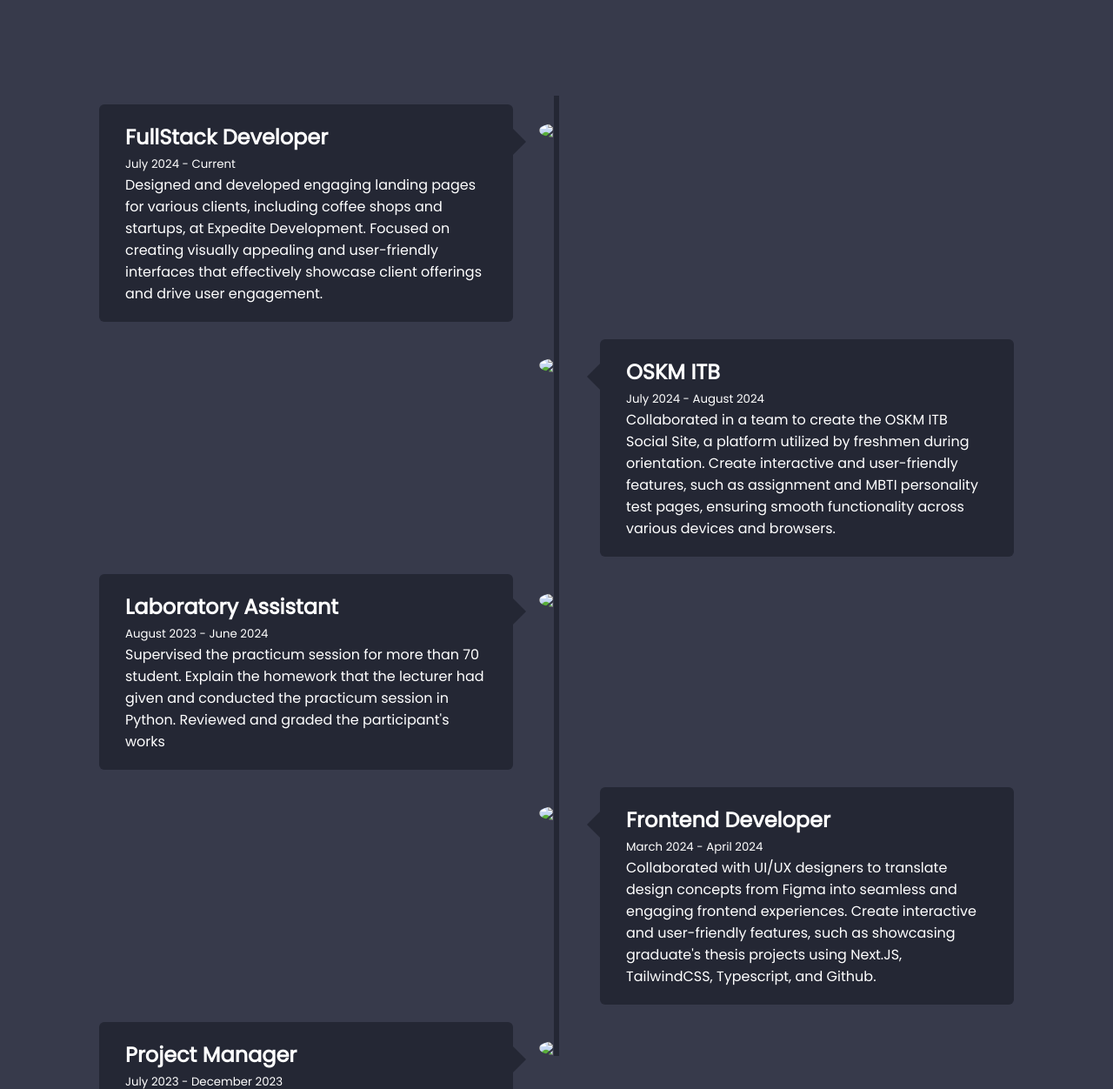
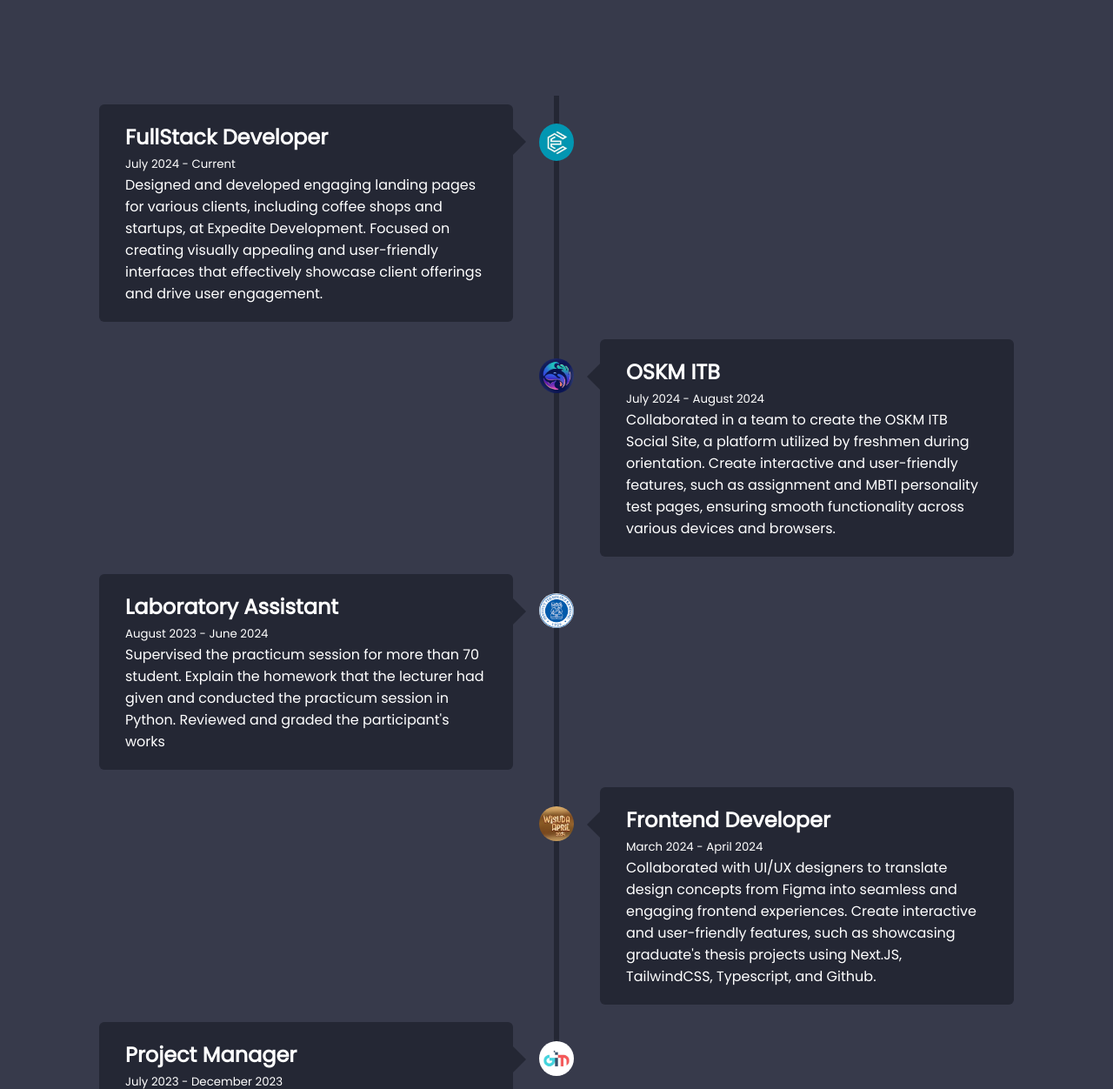
Before and after one commit to NgokNgok04/Simple-Portofolio-Vanilla, a plain HTML site: page experience.html in a window 1280 px wide. Shown: the part 70-1322 px from the top of the page at 87% size. Drawn offline with Linux system fonts and the light colour scheme; the site is published under a folder, as on GitHub Pages, so addresses that start at the root find nothing.

Commit message:
Update experience.html

```diff
--- a/experience.html
+++ b/experience.html
@@ -39,7 +39,7 @@
   </header>
     <div class="timeline">
       <div class="container left-container">
-        <img src="/company/expedite.png">
+        <img src="./company/expedite.png">
         <div class="text-box">
           <h2>FullStack Developer</h2>
           <small>July 2024 - Current</small>
@@ -49,7 +49,7 @@
       </div>
 
       <div class="container right-container">
-        <img src="/company/oskm2024.jpg">
+        <img src="./company/oskm2024.jpg">
         <div class="text-box">
           <h2>OSKM ITB</h2>
           <small>July 2024 - August 2024</small>
@@ -59,7 +59,7 @@
       </div>
 
       <div class="container left-container">
-        <img src="/company/itb.png">
+        <img src="./company/itb.png">
         <div class="text-box">
           <h2>Laboratory Assistant</h2>
           <small>August 2023 - June 2024</small>
@@ -69,7 +69,7 @@
       </div>
 
       <div class="container right-container">
-        <img src="/company/wispril2024.jpg">
+        <img src="./company/wispril2024.jpg">
         <div class="text-box">
           <h2> Frontend Developer</h2>
           <small>March 2024 - April 2024</small>
@@ -79,7 +79,7 @@
       </div>
 
       <div class="container left-container">
-        <img src="/company/gim.png">
+        <img src="./company/gim.png">
         <div class="text-box">
           <h2> Project Manager</h2>
           <small>July 2023 - December 2023</small>
```
